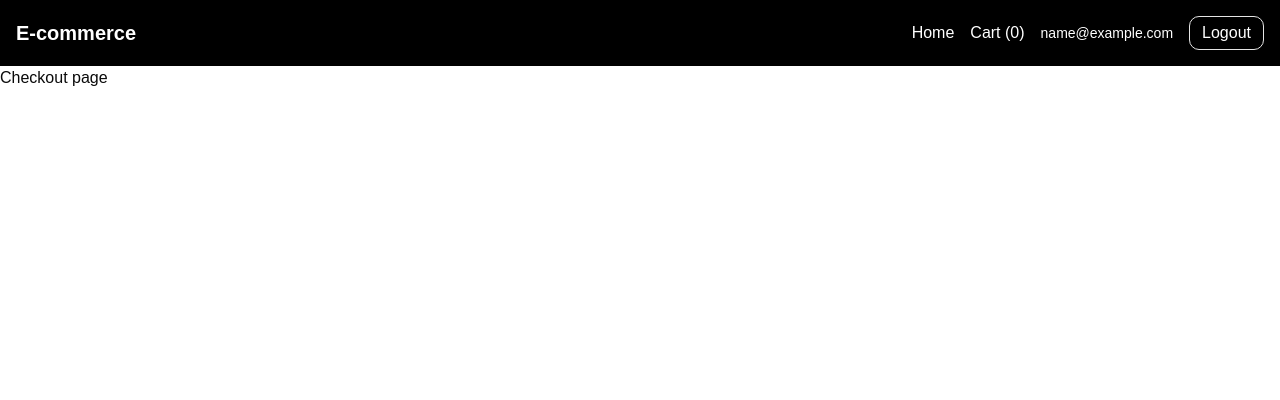
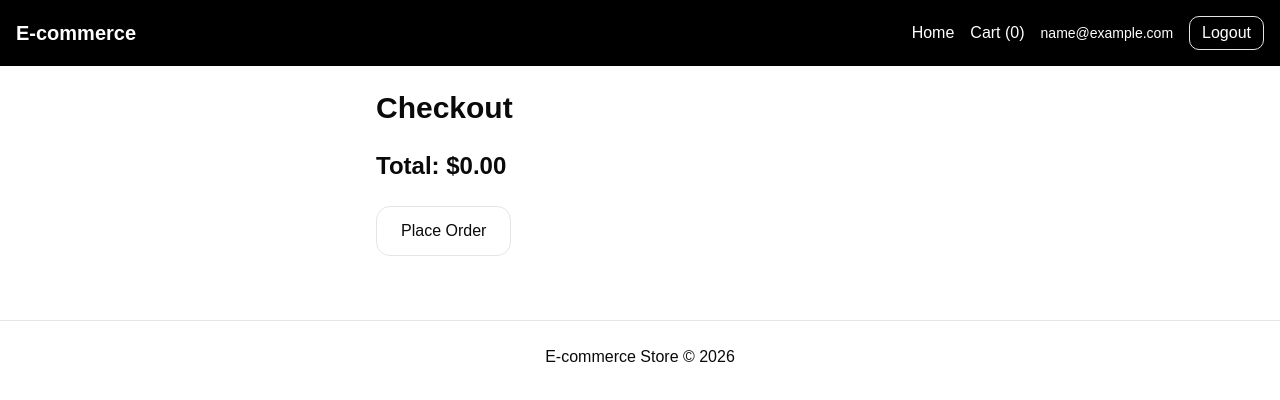
Before and after one commit to amin10003/TaskManager, a React (Vite) app: page /checkout in a window 1280 px wide. Both pictures are taken after typing "name@example.com" into the empty fields and a click on the button "Login". Shown: the top 400 px of the page. Built offline with nearby package versions, Linux system fonts and the light colour scheme.

Commit message:
fix dynamic footer year rendering and finalize ecommerce project

```diff
--- a/src/App.jsx
+++ b/src/App.jsx
@@ -7,7 +7,9 @@ import Checkout from "./Pages/Checkout";
 import ProtectedRoute from "./Component/ProtectedRoute";
 import Login from "./Pages/Login";
 
+
 function App() {
+  const currentDate = new Date().getFullYear()
   return (
     <>
       <NavBar />
@@ -26,6 +28,9 @@ function App() {
           }
         />
       </Routes>
+      <footer className="text-center p-6 border-t mt-10">
+  <p>E-commerce Store © {currentDate}</p>
+</footer>
     </>
   );
 }
--- a/src/Pages/Checkout.jsx
+++ b/src/Pages/Checkout.jsx
@@ -1,9 +1,40 @@
-import React from 'react'
+import { useContext } from "react";
+import { CartContext } from "@/Context/CartContext";
 
 function Checkout() {
+  const { cartItems } = useContext(CartContext);
+
+  const totalPrice = cartItems.reduce(
+    (total, item) => total + item.price * item.quantity,
+    0,
+  );
+
   return (
-    <div>Checkout page </div>
-  )
+    <div className="p-6 max-w-xl mx-auto">
+      <h1 className="text-3xl font-bold mb-6">Checkout</h1>
+
+      <div className="space-y-4">
+        {cartItems.map((item) => (
+          <div
+            key={item.id}
+            className="border rounded-xl p-4 flex justify-between"
+          >
+            <h2>{item.title}</h2>
+
+            <p>
+              {item.quantity} × ${item.price}
+            </p>
+          </div>
+        ))}
+      </div>
+
+      <h2 className="text-2xl font-bold mt-6">
+        Total: ${totalPrice.toFixed(2)}
+      </h2>
+
+      <button className="mt-6 border px-6 py-3 rounded-xl">Place Order</button>
+    </div>
+  );
 }
 
-export default Checkout
+export default Checkout;
```
